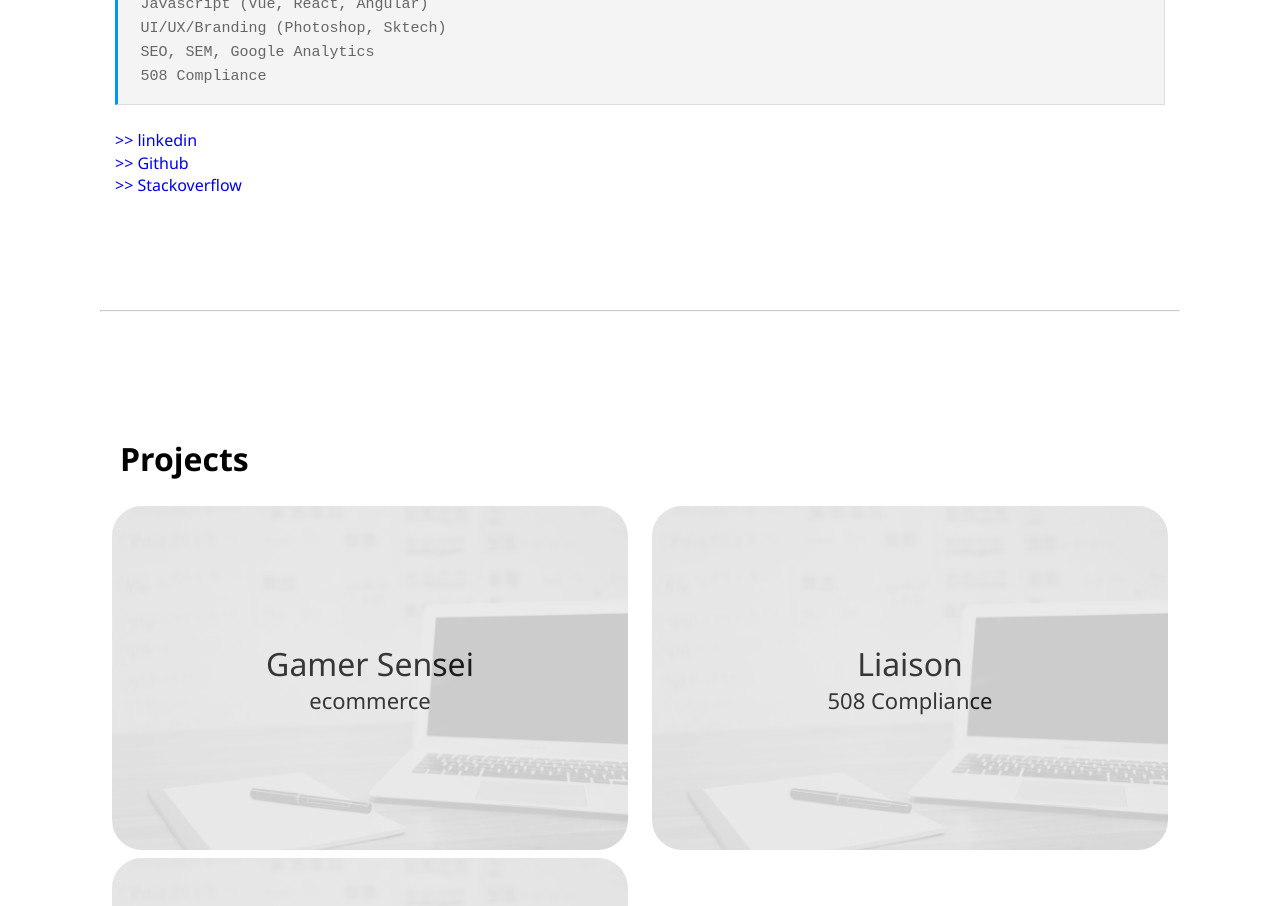
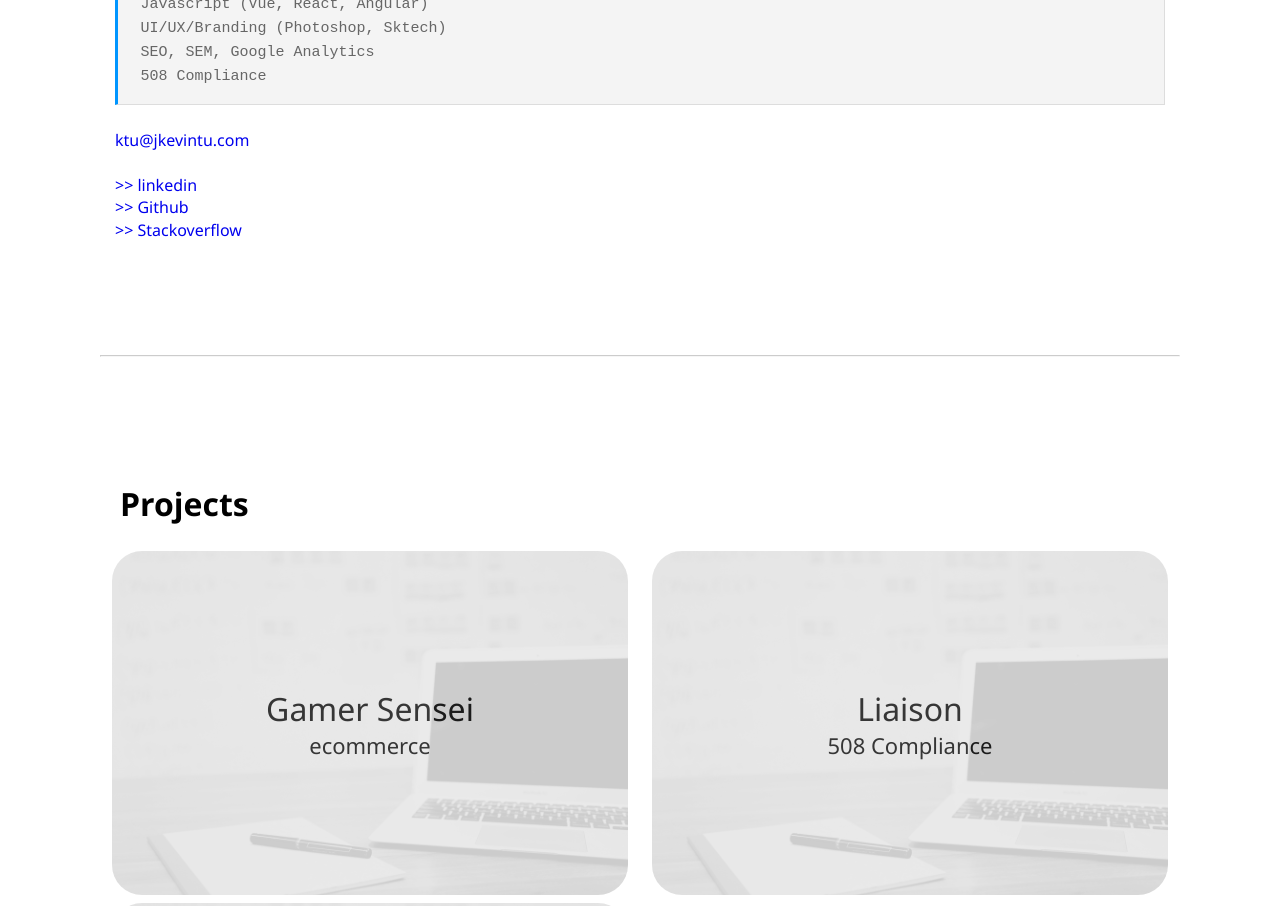
Before and after one commit to jkevintu/app, a React (Create React App) app: page / in a window 1280 px wide. Shown: the part 1060-1966 px from the top of the page. Built offline with nearby package versions, Linux system fonts and the light colour scheme; a web font is replaced by a local one.

Commit message:
Add email / favicon

```diff
--- a/src/App.js
+++ b/src/App.js
@@ -24,6 +24,7 @@ function App() {
             508 Compliance<br/>
           </code>
           <p>
+            <a href="mailto:ktu@jkevintu.com">ktu@jkevintu.com</a><br/><br/>
             <a href="https://www.linkedin.com/in/jkevintu">>> linkedin</a><br/>
             <a href="https://github.com/jkevintu">>> Github</a><br/>
             <a href="https://stackoverflow.com/users/527376/ktu">>> Stackoverflow</a>
```
Also changed, not shown: 1 other file (tests, documents, lock files or other folders).
